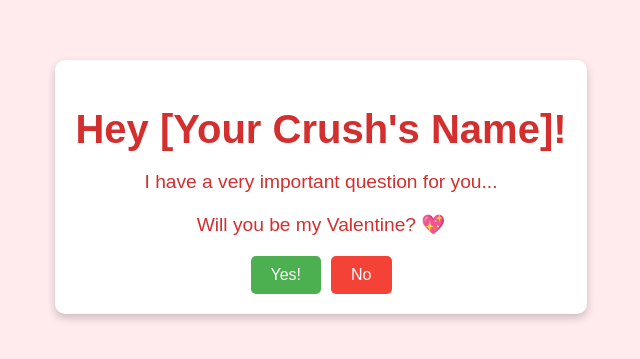
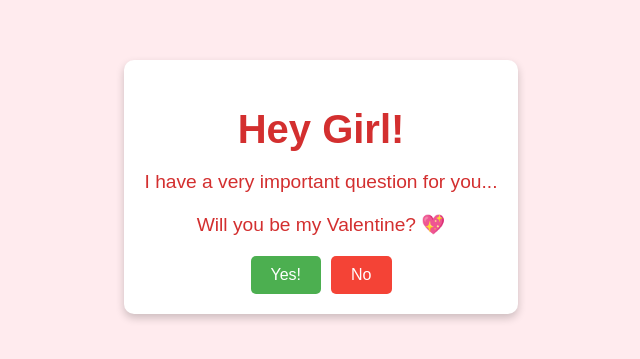
Before and after one commit to abelt23/will_u_be, a plain HTML site: page index.html in a window 1280 px wide. Shown: the part 213-572 px from the top of the page, without its empty margins (319-959 px from the left). Drawn offline with nearby package versions, Linux system fonts and the light colour scheme.

Commit message:
Update index.html

```diff
--- a/index.html
+++ b/index.html
@@ -9,7 +9,7 @@
 </head>
 <body>
   <div class="container">
-    <h1>Hey [Your Crush's Name]!</h1>
+    <h1>Hey Girl!</h1>
     <p>I have a very important question for you...</p>
     <p>Will you be my Valentine? 💖</p>
     <div class="buttons">
```
